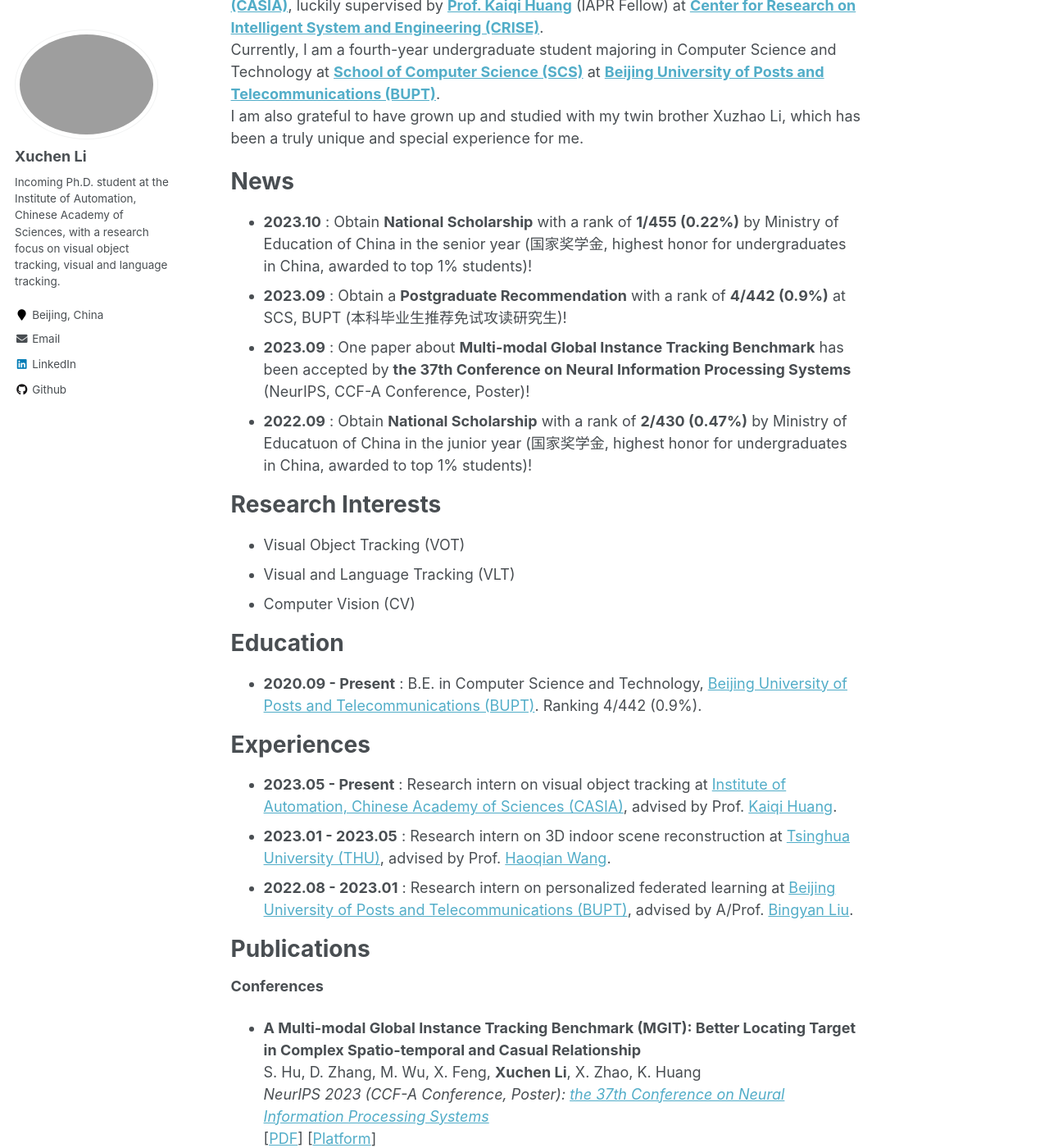
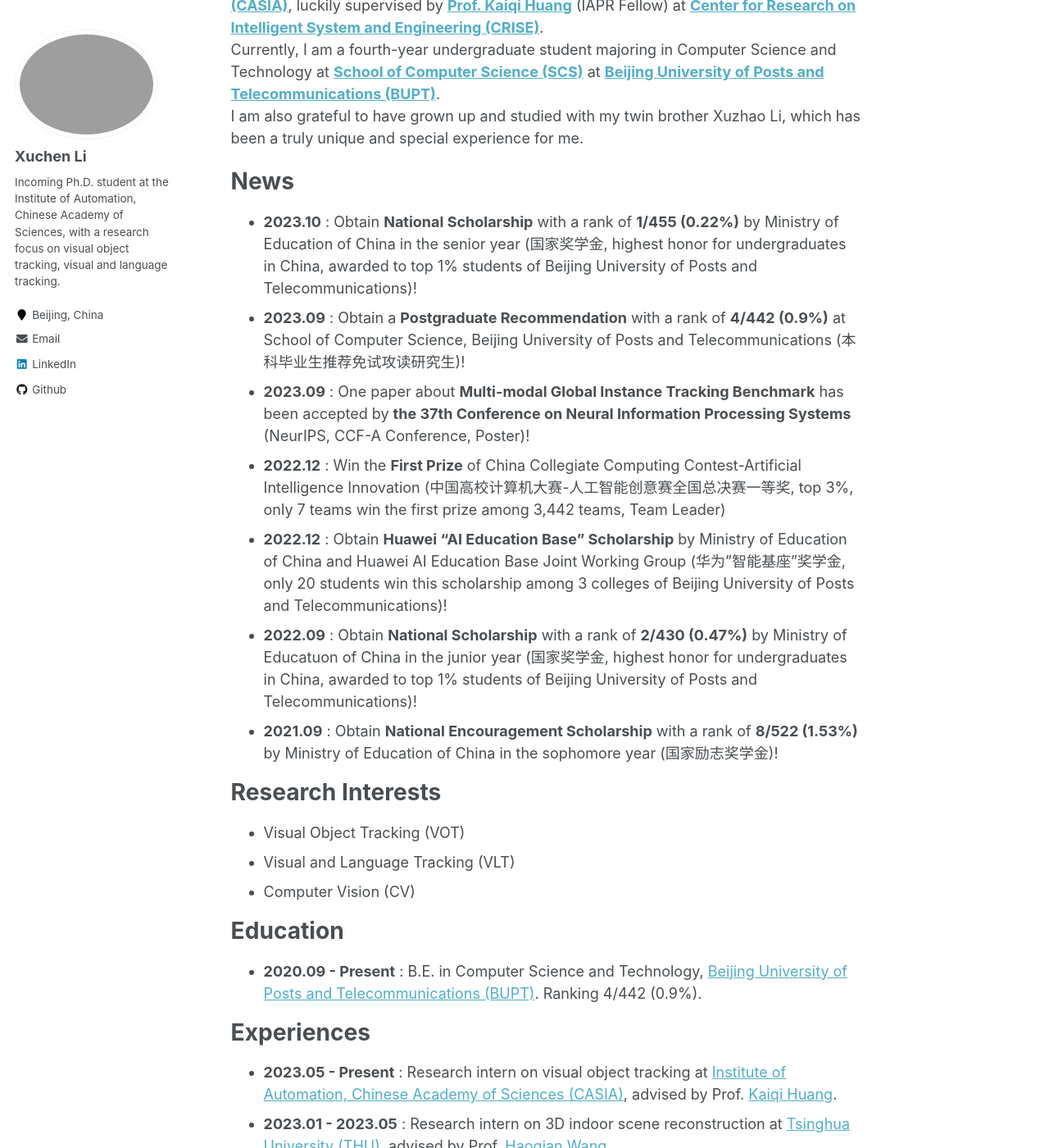
Before and after one commit to Xuchen-Li/Xuchen-Li.github.io, a Jekyll site: the page built from _pages/about.md, in a window 1280 px wide and 1400 px high, scrolled down 214 px. Shown: the whole window at 82% size. Built offline with Jekyll 4.4.1, drawn with Linux system fonts in a browser that asks for light colours; some of the changed text lies outside the part shown.

Commit message:
Update about.md

```diff
--- a/_pages/about.md
+++ b/_pages/about.md
@@ -17,10 +17,13 @@ I am also grateful to have grown up and studied with my twin brother Xuzhao Li,
 
 News
 ======
-* **2023.10** : Obtain **National Scholarship** with a rank of **1/455 (0.22%)** by Ministry of Education of China in the senior year (国家奖学金, highest honor for undergraduates in China, awarded to top 1% students)!
-* **2023.09** : Obtain a **Postgraduate Recommendation** with a rank of **4/442 (0.9%)** at SCS, BUPT (本科毕业生推荐免试攻读研究生)!
+* **2023.10** : Obtain **National Scholarship** with a rank of **1/455 (0.22%)** by Ministry of Education of China in the senior year (国家奖学金, highest honor for undergraduates in China, awarded to top 1% students of Beijing University of Posts and Telecommunications)!
+* **2023.09** : Obtain a **Postgraduate Recommendation** with a rank of **4/442 (0.9%)** at School of Computer Science, Beijing University of Posts and Telecommunications (本科毕业生推荐免试攻读研究生)!
 * **2023.09** : One paper about **Multi-modal Global Instance Tracking Benchmark** has been accepted by **the 37th Conference on Neural Information Processing Systems** (NeurIPS, CCF-A Conference, Poster)!
-* **2022.09** : Obtain **National Scholarship** with a rank of **2/430 (0.47%)** by Ministry of Educatuon of China in the junior year (国家奖学金, highest honor for undergraduates in China, awarded to top 1% students)!
+* **2022.12** : Win the **First Prize** of China Collegiate Computing Contest-Artificial Intelligence Innovation (中国高校计算机大赛-人工智能创意赛全国总决赛一等奖, top 3%, only 7 teams win the first prize among 3,442 teams, Team Leader)
+* **2022.12** : Obtain **Huawei "AI Education Base" Scholarship** by Ministry of Education of China and Huawei AI Education Base Joint Working Group (华为"智能基座"奖学金, only 20 students win this scholarship among 3 colleges of Beijing University of Posts and Telecommunications)!
+* **2022.09** : Obtain **National Scholarship** with a rank of **2/430 (0.47%)** by Ministry of Educatuon of China in the junior year (国家奖学金, highest honor for undergraduates in China, awarded to top 1% students of Beijing University of Posts and Telecommunications)!
+* **2021.09** : Obtain **National Encouragement Scholarship** with a rank of **8/522 (1.53%)** by Ministry of Education of China in the sophomore year (国家励志奖学金)!
 
 
 Research Interests
@@ -56,7 +59,7 @@ Awards & Honors
 ======
 
 **2023**
-* National Scholarship (国家奖学金, My Rank: 1/455, 0.22%, highest honor for undergraduates in China, awarded to top 1% students), at BUPT, Ministry of Education of China
+* National Scholarship (国家奖学金, My Rank: 1/455, 0.22%, highest honor for undergraduates in China, awarded to top 1% students of Beijing University of Posts and Telecommunications), at BUPT, Ministry of Education of China
 * Third Prize of Huawei Information and Communication Technology Competition Nationwide Final (华为ICT大赛全国总决赛三等奖, Team Leader)
 * Third Prize of China Robotics and Artificial Intelligence Competition (中国机器人及人工智能大赛全国总决赛三等奖)
 * National College Students' Innovation and Entrepreneurship Training Program (国家级大学生创新创业训练计划项目, Team Leader)
@@ -71,9 +74,9 @@ Awards & Honors
 * Annual Outstanding Volunteer of Beijing University of Posts and Telecommunications (北京邮电大学年度优秀志愿者)
 
 **2022**
-* National Scholarship (国家奖学金, My Rank: 2/430, 0.47%, highest honor for undergraduates in China, awarded to top 1% students), at BUPT, Ministry of Education of China
-* Huawei "AI Education Base" Scholarship (华为"智能基座"奖学金), at BUPT, Ministry of Education of China and Huawei AI Education Base Joint Working Group
-* First Prize of China Collegiate Computing Contest-Artificial Intelligence Innovation (中国高校计算机大赛-人工智能创意赛全国总决赛一等奖, Team Leader)
+* National Scholarship (国家奖学金, My Rank: 2/430, 0.47%, highest honor for undergraduates in China, awarded to top 1% students of Beijing University of Posts and Telecommunications), at BUPT, Ministry of Education of China
+* Huawei "AI Education Base" Scholarship (华为"智能基座"奖学金, only 20 students win this scholarship among 3 colleges of Beijing University of Posts and Telecommunications), at BUPT, Ministry of Education of China and Huawei AI Education Base Joint Working Group
+* First Prize of China Collegiate Computing Contest-Artificial Intelligence Innovation (中国高校计算机大赛-人工智能创意赛全国总决赛一等奖, top 3%, only 7 teams win the first prize among 3,442 teams, Team Leader)
 * Meritorious Winner of Mathematical Contest in Modeling and Interdisciplinary Contest in Modeling (美国大学生数学建模竞赛一等奖)
 * First Prize of China Collegiate Computing Contest-Artificial Intelligence Innovation North China Division (中国高校计算机大赛-人工智能创意赛华北赛区一等奖, Team Leader)
 * Second Prize of China International 'Internet+' College Students' Innovation and Entrepreneurship Competition Beijing Division (中国国际"互联网+"大学生创新创业竞赛北京赛区二等奖, Team Leader)
```
